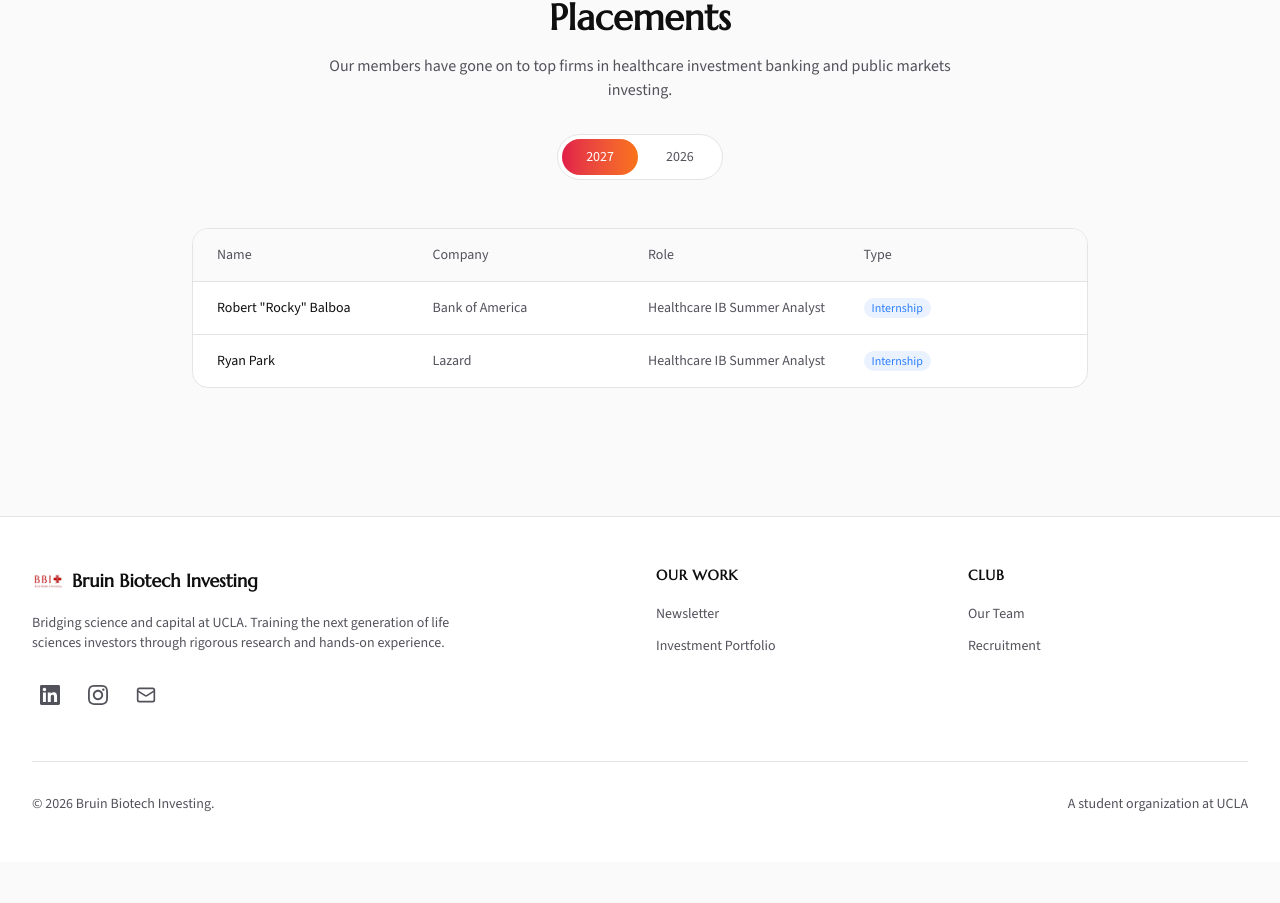
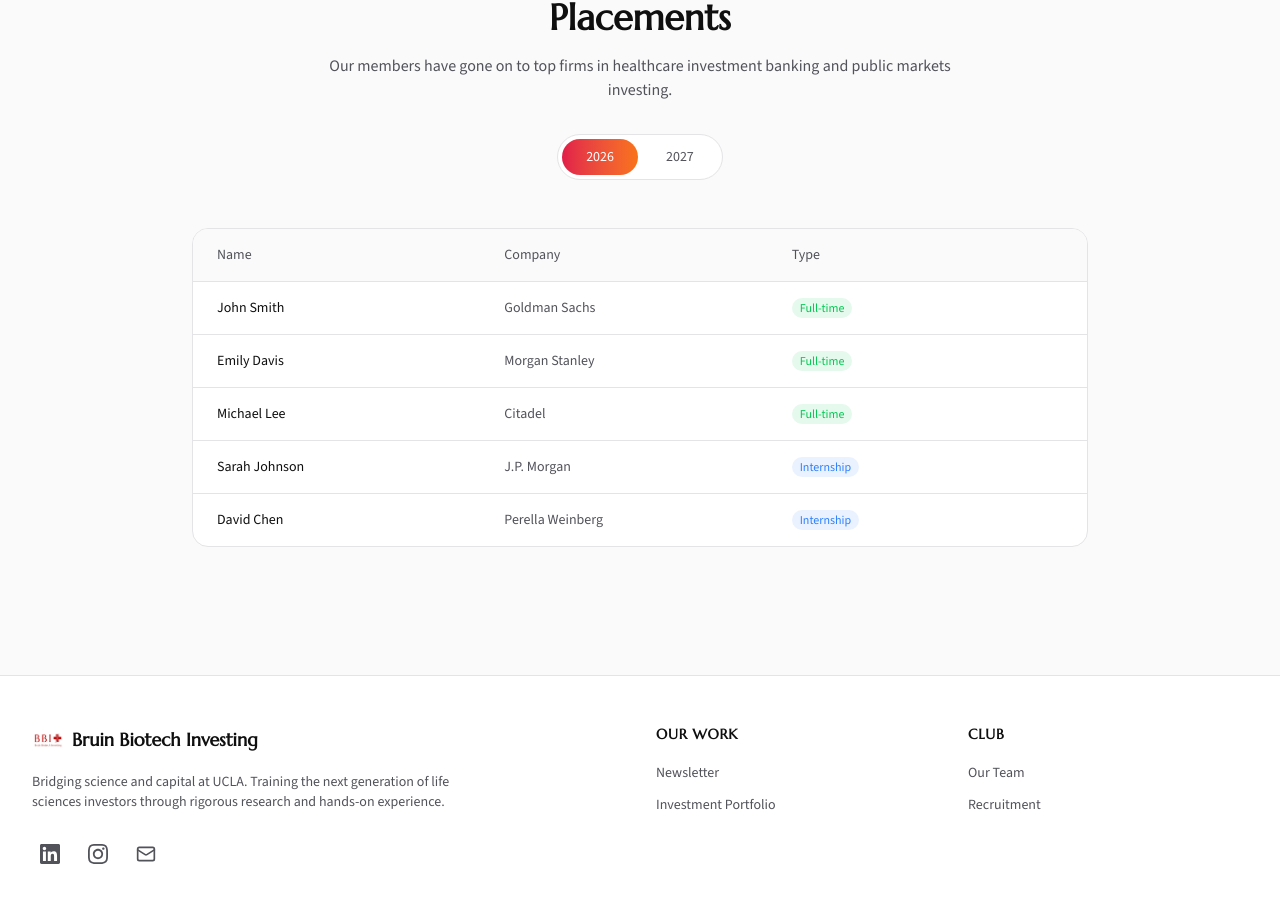
Before and after one commit to ady00/bruin-biotech-investing, a Next.js app: page /team in a window 1280 px wide. Shown: the part 1431-2334 px from the top of the page. Before the commit the page ends 2293 px from the top, so only its background shows below. Built offline with nearby package versions, Linux system fonts and the light colour scheme.

Commit message:
fix placements

```diff
--- a/content/team/placements/2026.md
+++ b/content/team/placements/2026.md
@@ -3,22 +3,17 @@
 placements:
   - name: John Smith
     company: Goldman Sachs
-    role: Healthcare IB Analyst
     type: Full-time
   - name: Emily Davis
     company: Morgan Stanley
-    role: Healthcare IB Analyst
     type: Full-time
   - name: Michael Lee
     company: Citadel
-    role: Healthcare Equity Research
     type: Full-time
   - name: Sarah Johnson
     company: J.P. Morgan
-    role: Healthcare IB Summer Analyst
     type: Internship
   - name: David Chen
     company: Perella Weinberg
-    role: Healthcare IB Summer Analyst
     type: Internship
 ---
--- a/content/team/placements/2027.md
+++ b/content/team/placements/2027.md
@@ -3,10 +3,8 @@
 placements:
   - name: Robert "Rocky" Balboa
     company: Bank of America
-    role: Healthcare IB Summer Analyst
     type: Internship
   - name: Ryan Park
     company: Lazard
-    role: Healthcare IB Summer Analyst
     type: Internship
 ---
--- a/src/components/team/PlacementsSection.tsx
+++ b/src/components/team/PlacementsSection.tsx
@@ -13,7 +13,7 @@
   const ref = useRef(null);
   const isInView = useInView(ref, { once: true, margin: '-100px' });
 
-  const availableYears = Object.keys(placements).sort().reverse();
+  const availableYears = Object.keys(placements).sort();
   const [selectedYear, setSelectedYear] = useState(availableYears[0] || '2026');
 
   return (
@@ -57,10 +57,9 @@
           <div className="max-w-4xl mx-auto">
             <div className="bg-[var(--surface)] rounded-2xl border border-[var(--border)] overflow-hidden">
               {/* Table Header */}
-              <div className="grid grid-cols-4 gap-4 px-6 py-4 bg-[var(--background)] border-b border-[var(--border)] text-sm font-medium text-[var(--muted)]">
+              <div className="grid grid-cols-3 gap-4 px-6 py-4 bg-[var(--background)] border-b border-[var(--border)] text-sm font-medium text-[var(--muted)]">
                 <div>Name</div>
                 <div>Company</div>
-                <div>Role</div>
                 <div>Type</div>
               </div>
 
@@ -72,11 +71,10 @@
                     initial={{ opacity: 0 }}
                     animate={{ opacity: 1 }}
                     transition={{ duration: 0.3 }}
-                    className="grid grid-cols-4 gap-4 px-6 py-4 text-sm hover:bg-[var(--background)] transition-colors"
+                    className="grid grid-cols-3 gap-4 px-6 py-4 text-sm hover:bg-[var(--background)] transition-colors"
                   >
                     <div className="font-medium">{placement.name}</div>
                     <div className="text-[var(--muted)]">{placement.company}</div>
-                    <div className="text-[var(--muted)]">{placement.role}</div>
                     <div>
                       <span
                         className={`inline-flex px-2 py-0.5 rounded-full text-xs font-medium ${
--- a/src/lib/data/team.ts
+++ b/src/lib/data/team.ts
@@ -16,7 +16,6 @@
   id: string;
   name: string;
   company: string;
-  role: string;
   type: 'Internship' | 'Full-time';
   year: string;
 }
@@ -71,11 +70,10 @@
 
       const year = String(data.year);
       const placements = (data.placements || []).map(
-        (p: { name: string; company: string; role: string; type: string }, index: number) => ({
+        (p: { name: string; company: string; type: string }, index: number) => ({
           id: String(index + 1),
           name: p.name || '',
           company: p.company || '',
-          role: p.role || '',
           type: (p.type as 'Internship' | 'Full-time') || 'Internship',
           year,
         })
```
Also changed, not shown: 1 other file (tests, documents, lock files or other folders).
